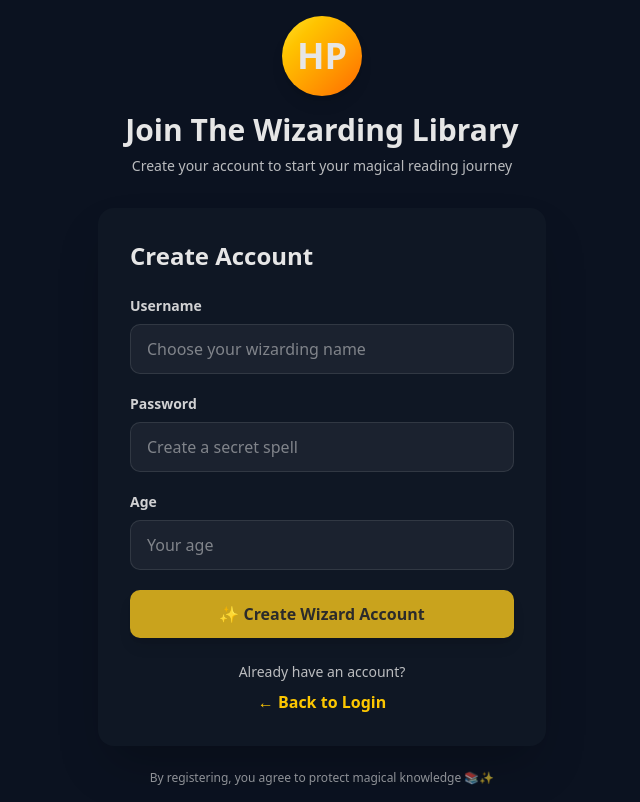
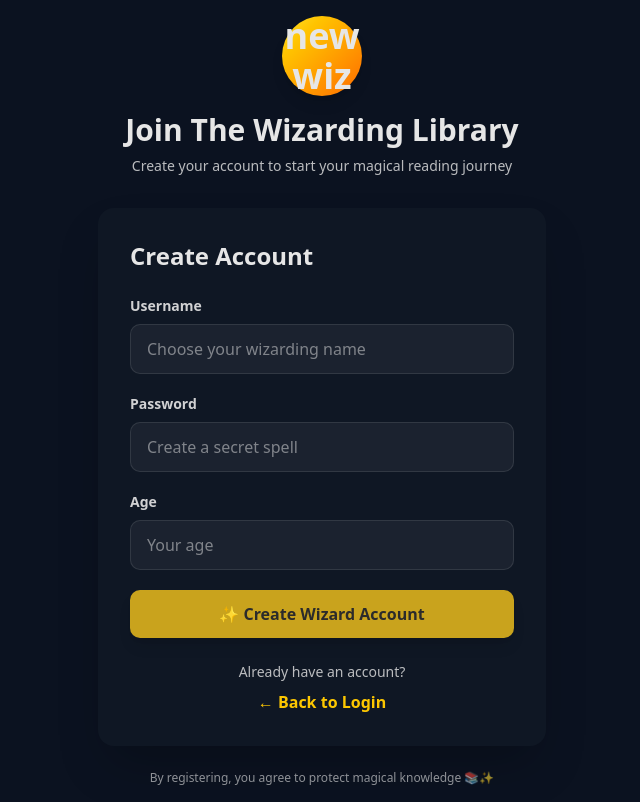
Before and after one commit to kbtacorda-art/my-project-2, a Next.js app: page /register in a window 1280 px wide. Shown: the whole page, without its empty margins (318-958 px from the left). Built offline with nearby package versions, Linux system fonts and the light colour scheme.

Commit message:
second commit

```diff
--- a/src/app/login/page.tsx
+++ b/src/app/login/page.tsx
@@ -58,7 +58,7 @@ export default function LoginPage() {
         {/* Header */}
         <div className="text-center mb-8">
           <div className="w-20 h-20 mx-auto mb-4 rounded-full bg-gradient-to-br from-yellow-300 to-orange-500 flex items-center justify-center text-4xl font-bold shadow-lg">
-            HP
+            wiz
           </div>
           <h1 className="text-3xl font-extrabold mb-2">The Wizarding Library</h1>
           <p className="text-sm opacity-80">Enter your credentials to access your collection</p>
--- a/src/app/register/page.tsx
+++ b/src/app/register/page.tsx
@@ -61,7 +61,7 @@ export default function RegisterPage() {
         {/* Header */}
         <div className="text-center mb-8">
           <div className="w-20 h-20 mx-auto mb-4 rounded-full bg-gradient-to-br from-yellow-300 to-orange-500 flex items-center justify-center text-4xl font-bold shadow-lg">
-            HP
+            new wiz
           </div>
           <h1 className="text-3xl font-extrabold mb-2">Join The Wizarding Library</h1>
           <p className="text-sm opacity-80">Create your account to start your magical reading journey</p>
```
